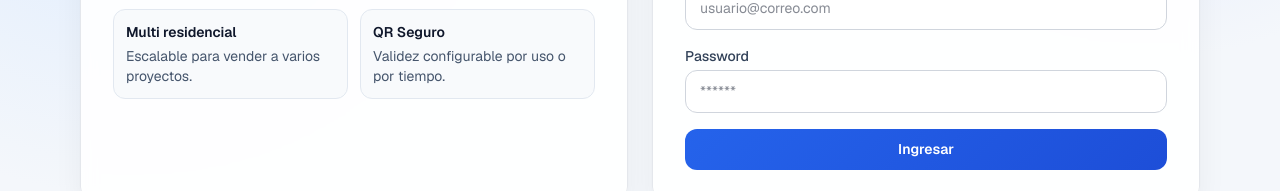
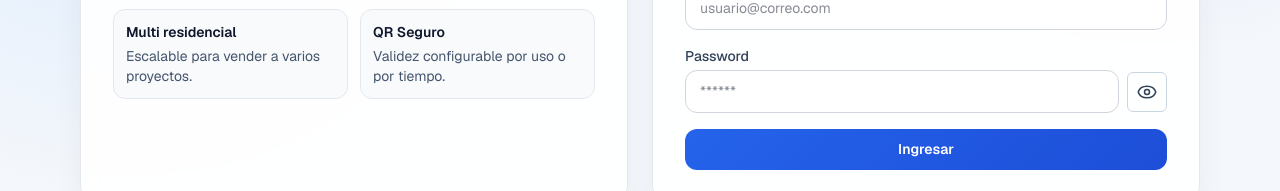
Before and after one commit to EduardoMGuillen/miporton, a Next.js app: page /login in a window 1280 px wide. Shown: the part 292-483 px from the top of the page. Built offline with nearby package versions, Linux system fonts and the light colour scheme; no server answers; the database is empty.

Commit message:
Add password visibility toggle across auth and admin forms.
Introduces a reusable password field with eye icon so users can show or hide passwords during login and user management without changing existing server actions.

```diff
--- /dev/null
+++ b/app/components/password-field.tsx
@@ -0,0 +1,83 @@
+"use client";
+
+import { useId, useState } from "react";
+
+type PasswordFieldProps = {
+  name: string;
+  placeholder?: string;
+  required?: boolean;
+  defaultValue?: string;
+  id?: string;
+  autoComplete?: string;
+};
+
+export function PasswordField({
+  name,
+  placeholder,
+  required,
+  defaultValue,
+  id,
+  autoComplete,
+}: PasswordFieldProps) {
+  const [showPassword, setShowPassword] = useState(false);
+  const generatedId = useId();
+  const inputId = id ?? `${name}-${generatedId}`;
+
+  return (
+    <div className="flex items-center gap-2">
+      <input
+        id={inputId}
+        name={name}
+        type={showPassword ? "text" : "password"}
+        placeholder={placeholder}
+        required={required}
+        defaultValue={defaultValue}
+        autoComplete={autoComplete}
+        className="field-base"
+      />
+      <button
+        type="button"
+        onClick={() => setShowPassword((current) => !current)}
+        aria-label={showPassword ? "Ocultar password" : "Mostrar password"}
+        title={showPassword ? "Ocultar password" : "Mostrar password"}
+        className="inline-flex h-10 w-10 shrink-0 items-center justify-center rounded-md border border-slate-300 text-slate-700 hover:bg-slate-50"
+      >
+        {showPassword ? (
+          <svg
+            xmlns="http://www.w3.org/2000/svg"
+            viewBox="0 0 24 24"
+            fill="none"
+            stroke="currentColor"
+            strokeWidth="1.8"
+            className="h-5 w-5"
+            aria-hidden="true"
+          >
+            <path d="M3 3l18 18" strokeLinecap="round" strokeLinejoin="round" />
+            <path
+              d="M10.584 10.587A2 2 0 0012 14a2 2 0 001.413-3.416M9.88 5.09A10.94 10.94 0 0112 5c4.5 0 8.269 2.943 9.543 7a10.958 10.958 0 01-4.177 5.595M6.228 6.228C4.043 7.401 2.31 9.45 1.457 12A10.965 10.965 0 006.54 17.523"
+              strokeLinecap="round"
+              strokeLinejoin="round"
+            />
+          </svg>
+        ) : (
+          <svg
+            xmlns="http://www.w3.org/2000/svg"
+            viewBox="0 0 24 24"
+            fill="none"
+            stroke="currentColor"
+            strokeWidth="1.8"
+            className="h-5 w-5"
+            aria-hidden="true"
+          >
+            <path
+              d="M1.457 12C2.732 7.943 6.5 5 12 5s9.269 2.943 10.543 7c-1.274 4.057-5.043 7-10.543 7S2.732 16.057 1.457 12z"
+              strokeLinecap="round"
+              strokeLinejoin="round"
+            />
+            <circle cx="12" cy="12" r="3" />
+          </svg>
+        )}
+      </button>
+    </div>
+  );
+}
--- a/app/login/login-form.tsx
+++ b/app/login/login-form.tsx
@@ -2,6 +2,7 @@
 
 import { useActionState } from "react";
 import { loginAction } from "@/app/login/actions";
+import { PasswordField } from "@/app/components/password-field";
 
 const initialState: string | null = null;
 
@@ -27,14 +28,7 @@ export function LoginForm() {
         <label htmlFor="password" className="mb-1 block text-sm font-medium text-slate-700">
           Password
         </label>
-        <input
-          id="password"
-          name="password"
-          type="password"
-          required
-          className="field-base"
-          placeholder="******"
-        />
+        <PasswordField id="password" name="password" required placeholder="******" autoComplete="current-password" />
       </div>
 
       {error ? <p className="text-sm text-red-600">{error}</p> : null}
--- a/app/residential-admin/create-user-form.tsx
+++ b/app/residential-admin/create-user-form.tsx
@@ -3,6 +3,7 @@
 import { useState } from "react";
 import { useActionState } from "react";
 import { createResidentialUserAction } from "@/app/residential-admin/actions";
+import { PasswordField } from "@/app/components/password-field";
 
 const initialState: string | null = null;
 
@@ -26,13 +27,7 @@ export function CreateResidentialUserForm() {
         required
         className="field-base"
       />
-      <input
-        name="password"
-        type="password"
-        placeholder="Password inicial"
-        required
-        className="field-base"
-      />
+      <PasswordField name="password" placeholder="Password inicial" required autoComplete="new-password" />
       <select
         name="role"
         value={role}
--- a/app/residential-admin/usuarios/page.tsx
+++ b/app/residential-admin/usuarios/page.tsx
@@ -1,4 +1,5 @@
 import { Card } from "@/app/components/shell";
+import { PasswordField } from "@/app/components/password-field";
 import { CreateResidentialUserForm } from "@/app/residential-admin/create-user-form";
 import { requireRole } from "@/lib/authorization";
 import { prisma } from "@/lib/prisma";
@@ -74,11 +75,10 @@ export default async function ResidentialAdminUsersPage() {
                         placeholder="Correo"
                         required
                       />
-                      <input
+                      <PasswordField
                         name="password"
-                        type="password"
-                        className="field-base"
                         placeholder="Nueva password (opcional)"
+                        autoComplete="new-password"
                       />
                       {user.role === "RESIDENT" ? (
                         <>
--- a/app/super-admin/create-residential-form.tsx
+++ b/app/super-admin/create-residential-form.tsx
@@ -2,6 +2,7 @@
 
 import { useActionState } from "react";
 import { createResidentialWithAdminAction } from "@/app/super-admin/actions";
+import { PasswordField } from "@/app/components/password-field";
 
 const initialState: string | null = null;
 
@@ -32,12 +33,11 @@ export function CreateResidentialForm() {
         required
         className="field-base"
       />
-      <input
+      <PasswordField
         name="adminPassword"
-        type="password"
         placeholder="Password inicial"
         required
-        className="field-base"
+        autoComplete="new-password"
       />
       <button
         type="submit"
--- a/app/super-admin/page.tsx
+++ b/app/super-admin/page.tsx
@@ -1,6 +1,7 @@
 import { requireRole } from "@/lib/authorization";
 import { prisma } from "@/lib/prisma";
 import { Card, DashboardShell } from "@/app/components/shell";
+import { PasswordField } from "@/app/components/password-field";
 import { EntryRecordExportButton } from "@/app/components/entry-record-export-button";
 import { EntryEvidencePreview } from "@/app/components/entry-evidence-preview";
 import { MonthlyAccessReportButton } from "@/app/components/monthly-access-report-button";
@@ -302,11 +303,10 @@ export default async function SuperAdminPage({
                     placeholder="Correo"
                     required
                   />
-                  <input
+                  <PasswordField
                     name="password"
-                    type="password"
-                    className="field-base"
                     placeholder="Nueva password (opcional)"
+                    autoComplete="new-password"
                   />
                   <button className="btn-primary w-full">Guardar cambios</button>
                 </form>
```
